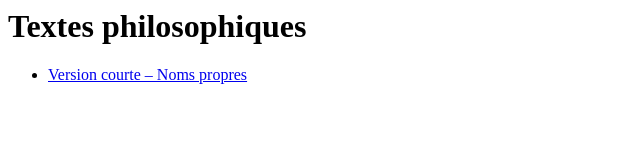
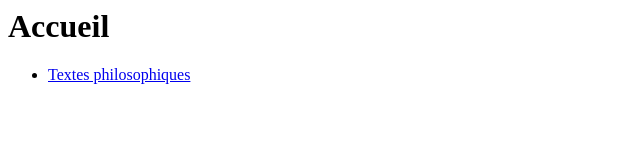
Before and after one commit to ajilnex/ajilnex.github.io, a plain HTML site: page index.html in a window 1280 px wide. Shown: the whole page, without its empty margins (0-640 px from the left). Drawn offline with Linux system fonts and the light colour scheme.

Commit message:
Deploy 20250727-214816 : canonicalise noms-propres-version-courte.pdf, rebuild

```diff
--- a/index.html
+++ b/index.html
@@ -1,4 +1,4 @@
-<h1>Textes philosophiques</h1>
+<h1>Accueil</h1>
 <ul>
-<li><a href="Version%20courte%20-%20Noms%20propres.pdf">Version courte – Noms propres</a></li>
+<li><a href="/philosophie/">Textes philosophiques</a></li>
 </ul>
```
Also changed, not shown: philosophie/index.html (+1 -1 lines), 3 other files.
